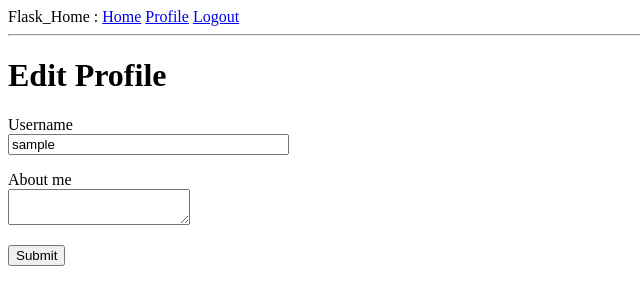
After one commit to QutubkhanKheraluwala/Web-Application-using-Flask, a Flask app: page /edit_profile in a window 1280 px wide. The commit adds this page. Shown: the top 305 px of the page, without its empty margins (0-640 px from the left). Run offline with Flask 3, Linux system fonts and the light colour scheme; the visitor is signed in with stand-in values (Sample User, id 1); data comes from the database, SQL or seed files in the repository; both versions use the stored data as it was after the commit.

Commit message:
Chapter 6: Profile Page And Avatars (Adding about me , last seen & an option to edit username)

```diff
--- a/app/forms.py
+++ b/app/forms.py
@@ -1,5 +1,5 @@
 from flask_wtf import FlaskForm
-from wtforms import StringField, PasswordField, BooleanField, SubmitField
+from wtforms import StringField, PasswordField, BooleanField, SubmitField, TextAreaField
 from wtforms.validators import ValidationError,DataRequired, Length, Email, EqualTo
 import sqlalchemy as sa
 from app import db
@@ -27,3 +27,8 @@ class RegistrationForm(FlaskForm):
         user = db.session.scalar(sa.select(User).where(User.email == email.data))
         if user is not None:
             raise ValidationError('Email already registered')
+
+class EditProfileForm(FlaskForm):
+    username = StringField('Username', validators=[DataRequired()])
+    about_me = TextAreaField('About me', validators=[Length(min = 0 , max = 256)])
+    submit = SubmitField('Submit')
--- a/app/models.py
+++ b/app/models.py
@@ -6,6 +6,7 @@ from werkzeug.security import generate_password_hash, check_password_hash
 from flask_login import UserMixin
 from app import login
 from app import db
+from hashlib import md5
 
 @login.user_loader
 def load_user(id):
@@ -16,6 +17,8 @@ class User(UserMixin , db.Model):
     email: so.Mapped[str] = so.mapped_column(sa.String(120) , index = True , unique=True)
     password_hash: so.Mapped[Optional[str]] = so.mapped_column(sa.String(256))
     posts: so.WriteOnlyMapped['Post'] = so.relationship(back_populates='author')
+    about_me: so.Mapped[Optional[str]] = so.mapped_column(sa.String(256))
+    last_seen: so.Mapped[Optional[datetime]] = so.mapped_column(default = lambda: datetime.now(timezone.utc))
 
     def set_password(self, password):
         self.password_hash = generate_password_hash(password)
@@ -26,6 +29,10 @@ class User(UserMixin , db.Model):
     def __repr__(self):
         return f'<User {self.username}>'
 
+    def avatar(self , size):
+        digest = md5(self.email.lower().encode('utf-8')).hexdigest()
+        return f'https://www.gravatar.com/avatar/{digest}?d=retro&s={size}'
+
 class Post(db.Model):
     id: so.Mapped[int] = so.mapped_column(primary_key=True)
     body: so.Mapped[str] = so.mapped_column(sa.String(256))
--- a/app/routes.py
+++ b/app/routes.py
@@ -1,11 +1,12 @@
 from app import app
 from flask import render_template, flash , redirect,url_for , request
-from app.forms import LoginForm , RegistrationForm
+from app.forms import LoginForm , RegistrationForm , EditProfileForm
 from flask_login import current_user , login_user , logout_user , login_required
 import sqlalchemy as sa
 from app import db
 from app.models import User
 from urllib.parse import urlsplit
+from datetime import datetime, timezone
 
 
 @app.route('/')
@@ -16,7 +17,7 @@ def index():
     # user = {'username': 'User'}
     posts = [
         {
-            "author" : {'username': 'John'},
+            "author" : {'username': 'Qutubkhan'},
             "body" : 'Beautiful day!',
         },
         {
@@ -61,3 +62,35 @@ def register():
         flash("You Are Now A Registered User!")
         return redirect(url_for('login'))
     return render_template('register.html' , title = 'Sign Up' , form=form)
+
+@app.route('/user/<username>')
+@login_required
+def user(username):
+    user = db.first_or_404(sa.select(User).where(User.username == username))
+    posts = [
+        {'author' : user, 'body' : 'Airplanes❤️!'},
+        {'author' : user, 'body' : 'Its Rainy!'},
+    ]
+    return render_template('user.html' , user = user, posts = posts)
+
+@app.before_request
+def before_request():
+    if current_user.is_authenticated:
+        current_user.last_seen = datetime.now(timezone.utc)
+        db.session.commit()
+
+@app.route('/edit_profile' , methods=['GET', 'POST'])
+@login_required
+def edit_profile():
+    form = EditProfileForm()
+    if form.validate_on_submit():
+        current_user.username = form.username.data
+        current_user.about_me = form.about_me.data
+        db.session.commit()
+        flash('Your changes have been saved.')
+        return redirect(url_for('edit_profile'))
+    elif request.method == 'GET':
+        form.username.data = current_user.username
+        form.about_me.data = current_user.about_me
+
+    return render_template('edit_profile.html' , title = 'Edit Profile' , form=form)
--- /dev/null
+++ b/app/templates/_post.html
@@ -0,0 +1,6 @@
+<table>
+        <tr style="vertical-align: auto;">
+            <td><img src="{{ post.author.avatar(36) }}"></td>
+            <td>{{ post.author.username }} says:<br>{{ post.body }}</td>
+        </tr>
+</table>
--- a/app/templates/base.html
+++ b/app/templates/base.html
@@ -15,6 +15,7 @@
             {% if current_user.is_anonymous %}
             <a href = "{{ url_for('login') }}">Login</a>
             {% else %}
+            <a href="{{ url_for('user' , username = current_user.username) }}">Profile</a>
             <a href = "{{ url_for('logout') }}">Logout</a>
             {% endif %}
         </div>
--- /dev/null
+++ b/app/templates/edit_profile.html
@@ -0,0 +1,26 @@
+{% extends "base.html" %}
+
+{% block content %}
+
+    <h1>Edit Profile</h1>
+    <form action="" method="post">
+        {{ form.hidden_tag() }}
+        <p>
+            {{ form.username.label }}<br>
+            {{ form.username(size=32) }}<br>
+            {% for error in form.username.errors %}
+            <span style="color:red;">[{{ error }}]</span>
+            {% endfor %}
+        </p>
+
+        <p>
+            {{ form.about_me.label }}<br>
+            {{ form.about_me(size=32) }}<br>
+            {% for error in form.about_me.errors %}
+            <span style="color:red;">[{{ error }}]</span>
+            {% endfor %}
+        </p>
+
+        <p>{{ form.submit() }}</p>
+    </form>
+{% endblock %}
```
Also changed, not shown: app/templates/user.html (added, +21 -0 lines), migrations/versions/3085c287c339_.py (added, +42 -0 lines), migrations/versions/98e596147cc0_.py (added, +24 -0 lines), app/app.db.
